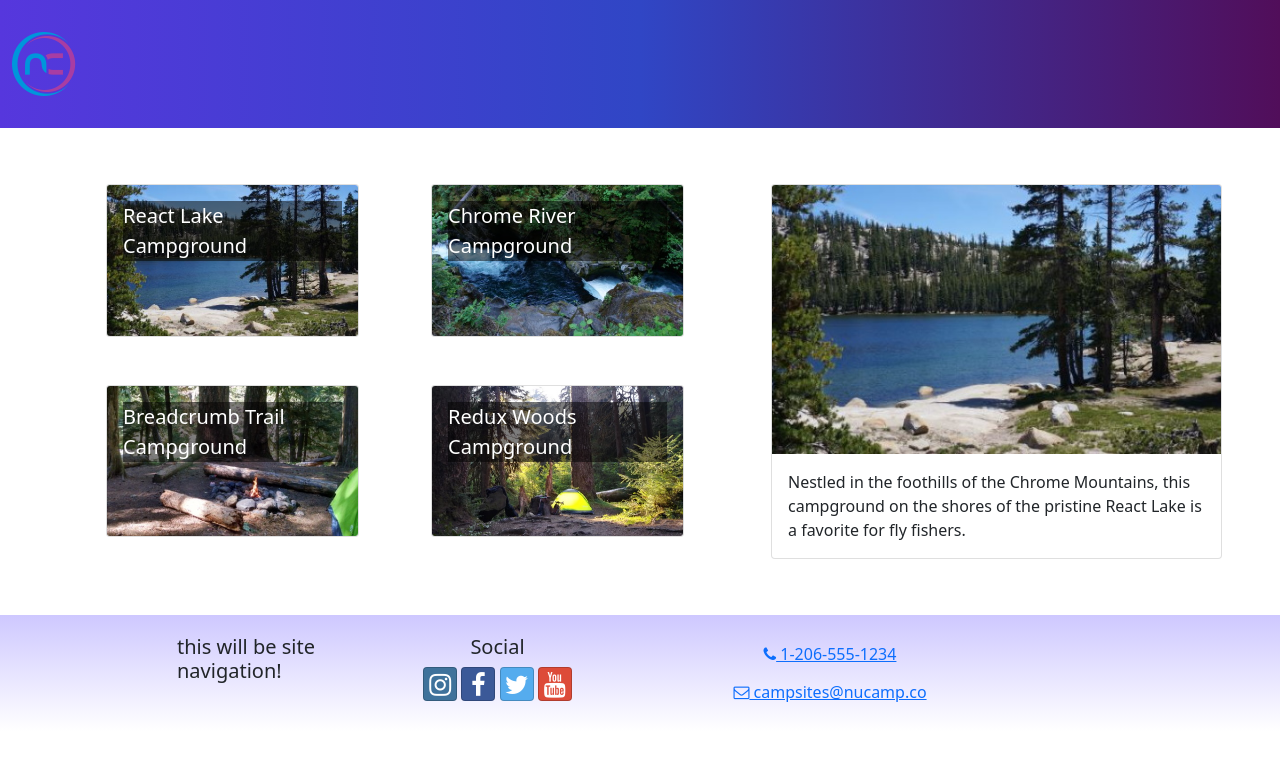
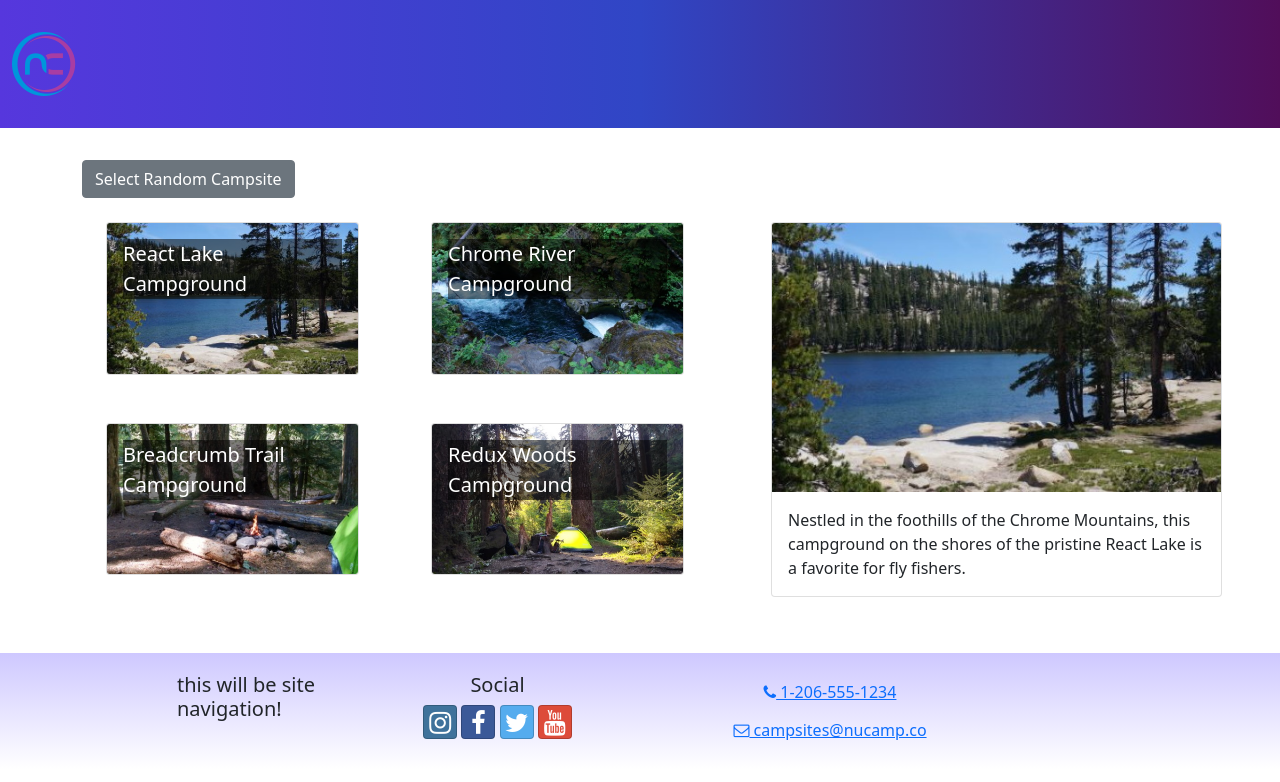
Before and after one commit to jannethg/React-WorkshopAssignment1, a React (Create React App) app: page / in a window 1280 px wide. Shown: the top 782 px of the page. Built offline with nearby package versions, Linux system fonts and the light colour scheme.

Commit message:
Old example of UseState in CampsitesDirectory page

```diff
--- a/src/features/campsites/campsitesSlice.js
+++ b/src/features/campsites/campsitesSlice.js
@@ -1,4 +1,4 @@
-import {CAMPSITES} from '../../App/shared/CAMPSITES';
+import {CAMPSITES} from '../../app/shared/CAMPSITES';
 
 //return an entire array of campsites.
 export const selectAllCampsites = () => {
@@ -7,4 +7,4 @@ export const selectAllCampsites = () => {
 
 export const selectRandomCampsite = () => {
     return CAMPSITES[Math.floor(CAMPSITES.length * Math.random())];
-}
+};
--- a/src/pages/CampsitesDirectoryPage.js
+++ b/src/pages/CampsitesDirectoryPage.js
@@ -4,10 +4,18 @@ import CampsitesList from '../features/campsites/CampsitesList';
 import { selectRandomCampsite } from '../features/campsites/campsitesSlice';
 
 const CampsitesDirectoryPage = () => {
-   const selectedCampsite = selectRandomCampsite();
+   let selectedCampsite = selectRandomCampsite();
+
+   const toggleCampsite = () => {
+        selectedCampsite = selectRandomCampsite();
+        console.log(selectedCampsite);
+   };
 
    return (
    <Container>
+    <Button onClick={() => toggleCampsite()}>
+        Select Random Campsite
+    </Button>
     <Row>
         <Col sm= '5' md='7'>
             <CampsitesList />
```
Also changed, not shown: src/features/campsites/examples.js (+24 -0 lines).
